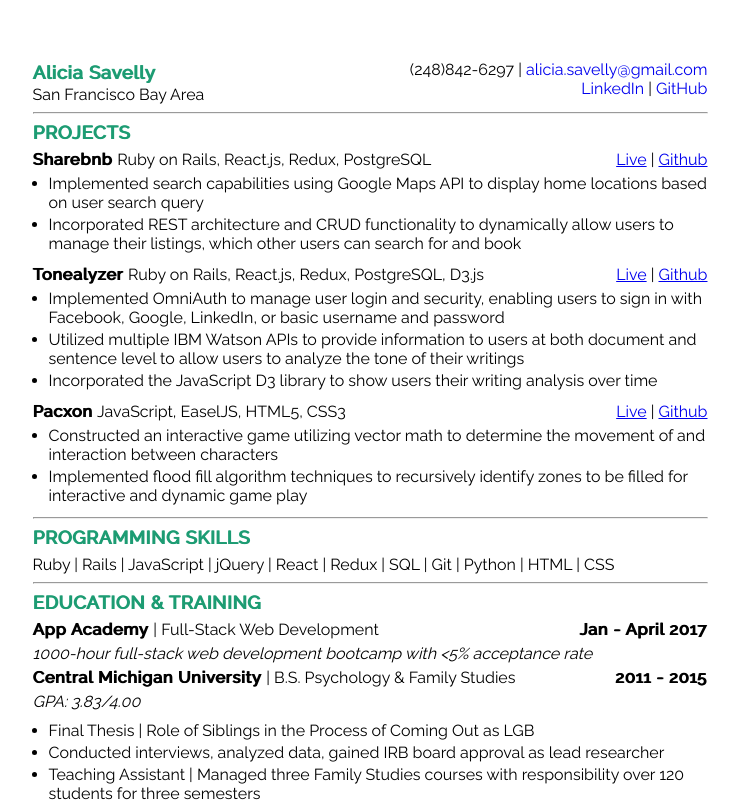
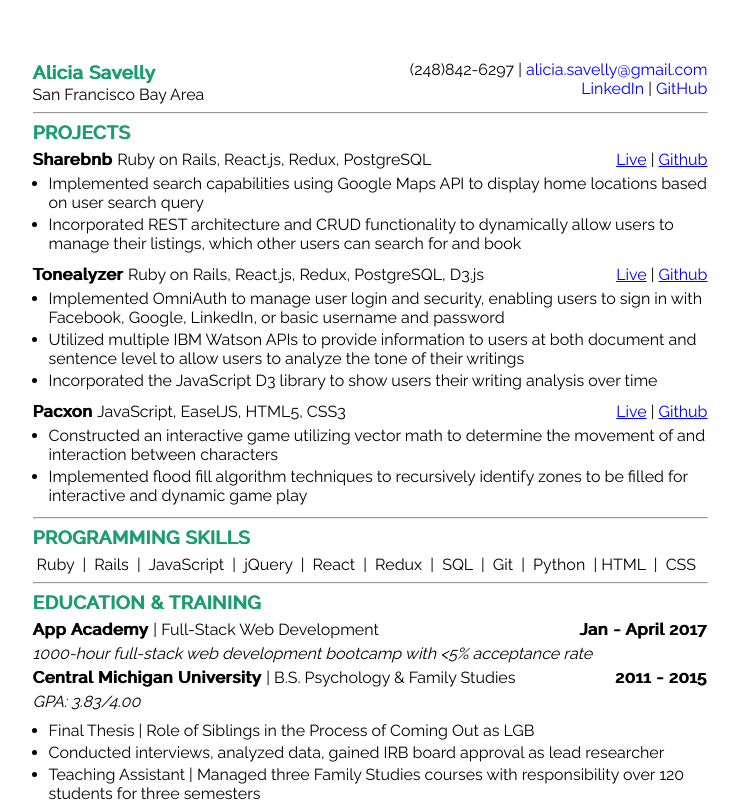
Before and after one commit to aliciasavelly/Resume, a plain HTML site: page index.html in a window 1280 px wide. Shown: the top 806 px of the page, without its empty margins (270-1009 px from the left). Drawn offline with Linux system fonts and the light colour scheme.

Commit message:
fix skills white space

```diff
--- a/index.html
+++ b/index.html
@@ -60,7 +60,7 @@
 
     <div class="programming-skills-section section">
       <h2>PROGRAMMING SKILLS</h2>
-      <p>Ruby  |  Rails  |  JavaScript  |  jQuery  |  React  |  Redux  |  SQL  |  Git  |  Python  | HTML  |  CSS</p>
+      <p class="skills"> Ruby  |  Rails  |  JavaScript  |  jQuery  |  React  |  Redux  |  SQL  |  Git  |  Python  | HTML  |  CSS</p>
     </div>
 
     <hr>
--- a/styles.css
+++ b/styles.css
@@ -67,3 +67,7 @@ p {
 .section h2 {
   padding-bottom: 5px;
 }
+
+.skills {
+  white-space: pre;
+}
```
